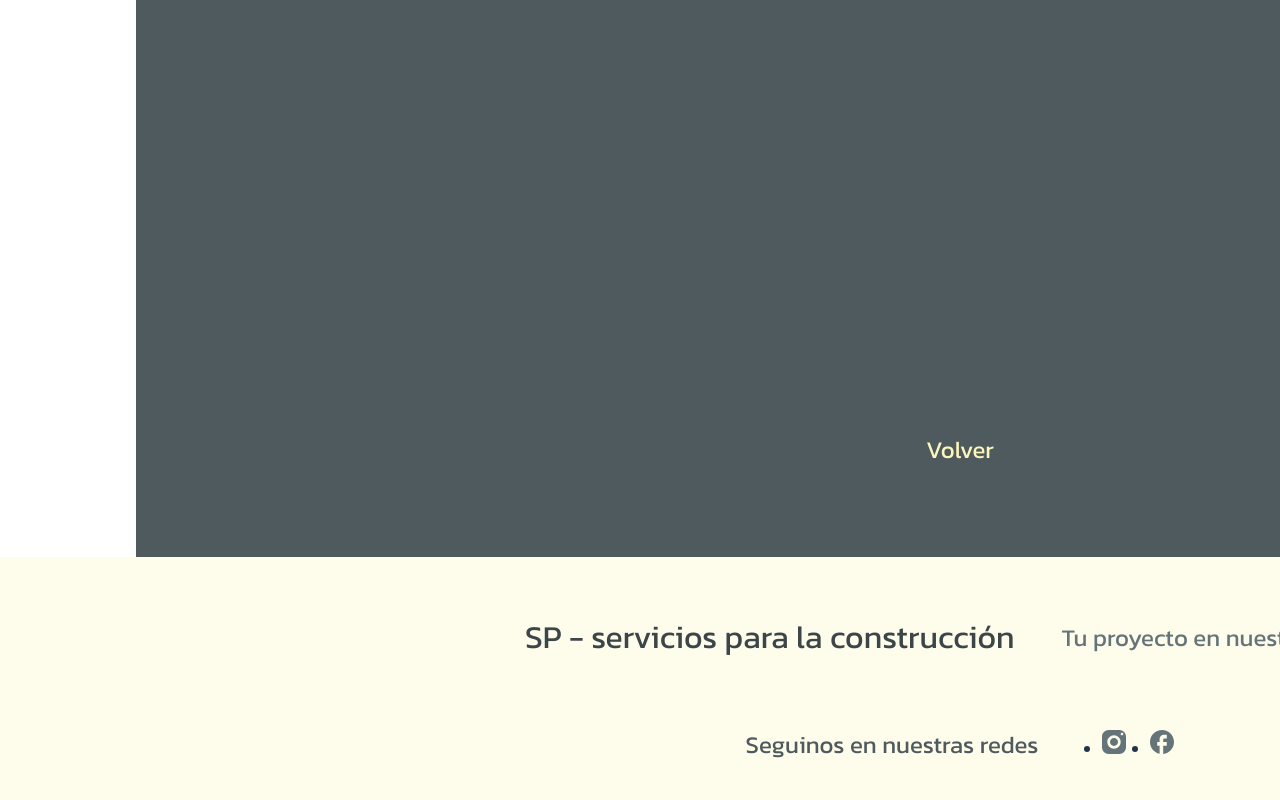
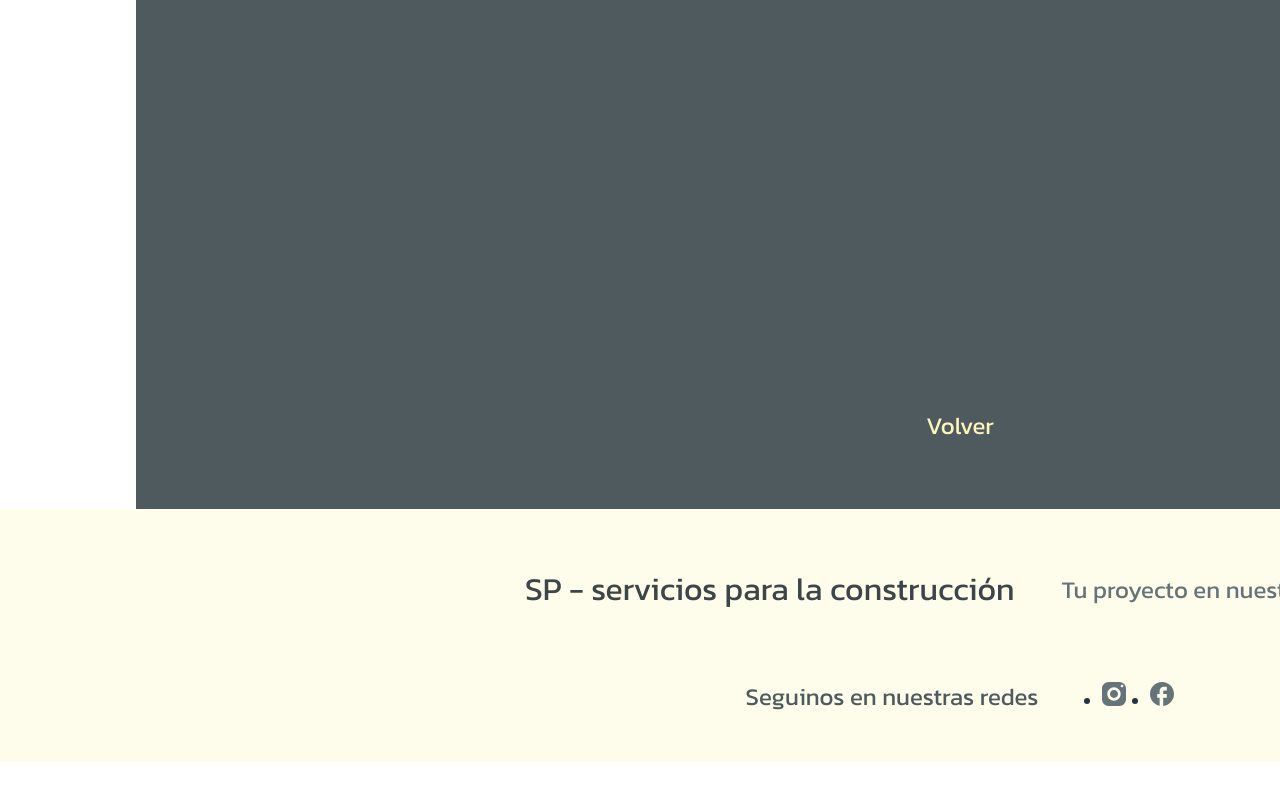
Before and after one commit to EvelynFernandez93/SP-servicios, a React (Vite) app: page /proyecto/1 in a window 1280 px wide. Shown: the part 2237-3037 px from the top of the page. After the commit the page ends 2999 px from the top, so only its background shows below. Built offline with nearby package versions, Linux system fonts and the light colour scheme.

Commit message:
Funcionalidad de boton volver

```diff
--- a/src/Components/ItemDetail/ItemDetail.jsx
+++ b/src/Components/ItemDetail/ItemDetail.jsx
@@ -15,7 +15,7 @@ import { Navigate, useParams } from 'react-router-dom';
 import proyectosData from '../../data/data.json';
 import '../ItemDetail/ItemDetail.css';
 import Navbar from '../Navbar/Navbar';
-
+import { Link } from 'react-router-dom';
 const ItemDetail = () => {
   const { id } = useParams();
   const proyecto = proyectosData.find(p => p.id === parseInt(id));
@@ -37,10 +37,8 @@ const ItemDetail = () => {
 
             </div>
             <div className='item-contenedor-boton'>
-                <p className='boton-primario'>Volver</p>
+                <Link to="/projects" className='boton-primario'>Volver</Link>
             </div>
-
-
         </div>
         </div>
       </div>
```
